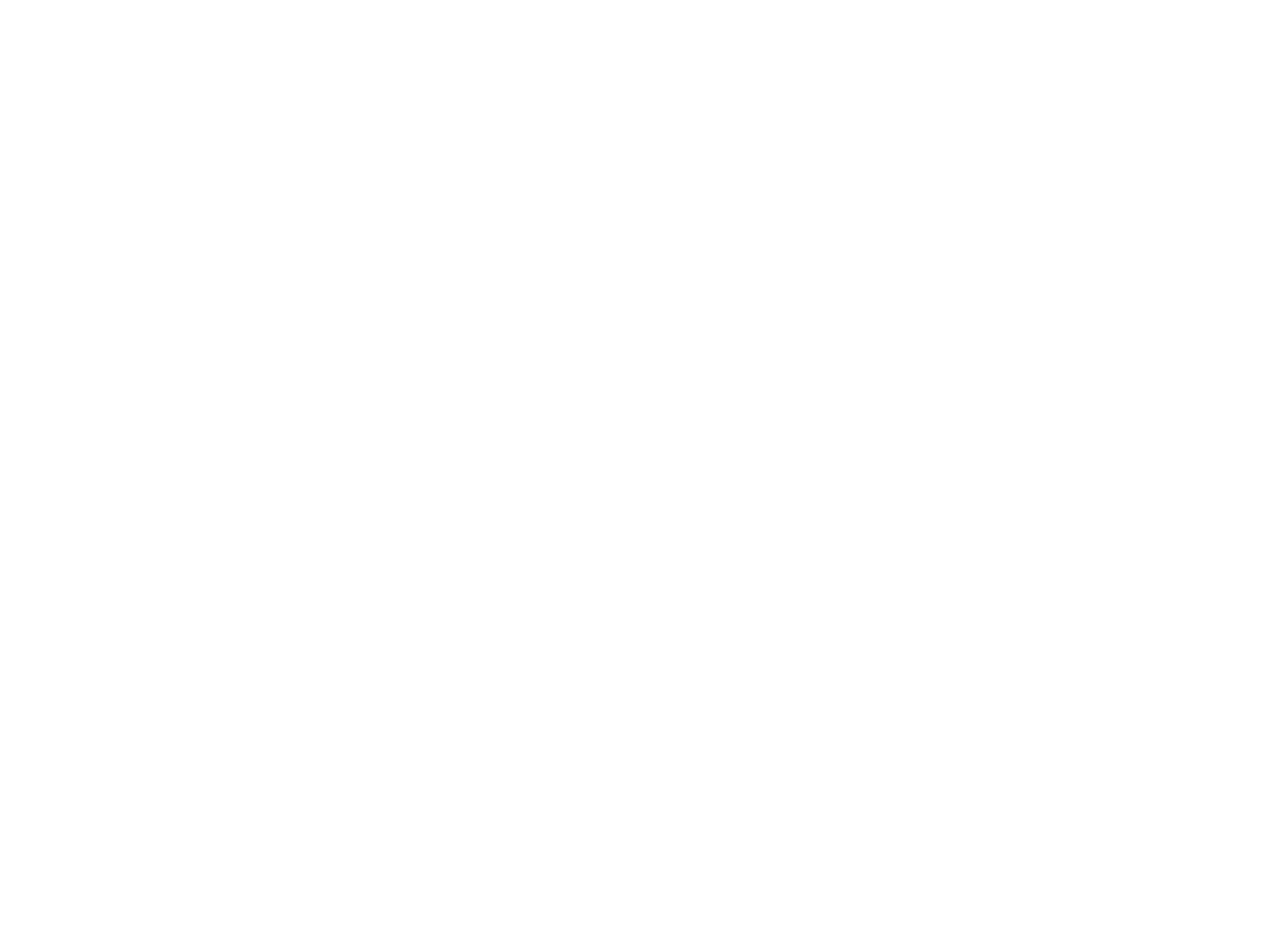
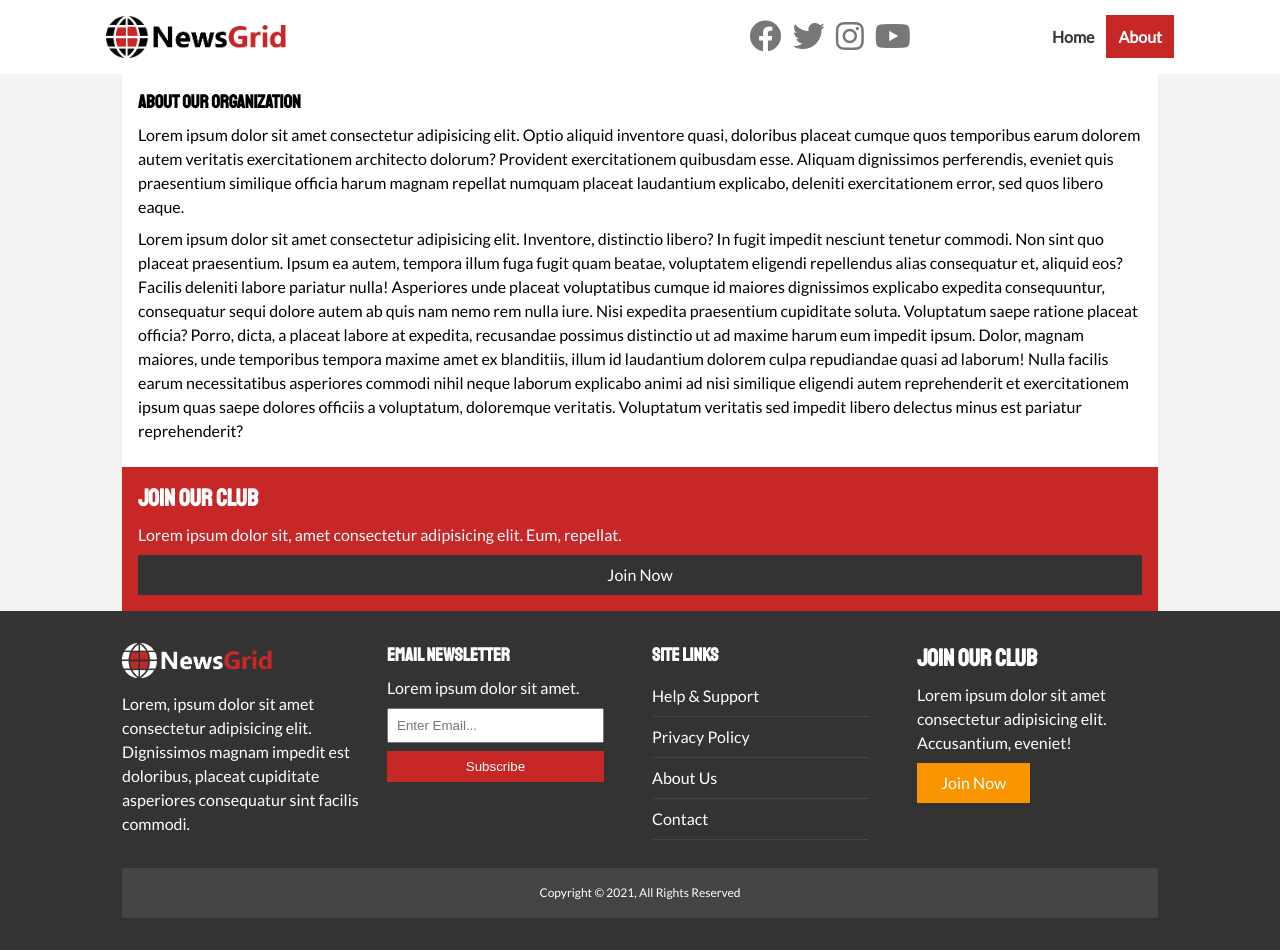
Before and after one commit to raj-prog/newsgrid, a plain HTML site: page about.html in a window 1280 px wide. Before the commit the page ends 800 px from the top, so only its background shows below. Drawn offline with Linux system fonts and the light colour scheme.

Commit message:
about page added

```diff
--- a/about.html
+++ b/about.html
@@ -0,0 +1,142 @@
+<!DOCTYPE html>
+<html lang="en">
+  <head>
+    <meta charset="UTF-8" />
+    <meta http-equiv="X-UA-Compatible" content="IE=edge" />
+    <meta name="viewport" content="width=device-width, initial-scale=1.0" />
+    <link
+      rel="stylesheet"
+      href="https://use.fontawesome.com/releases/v5.15.3/css/all.css"
+      integrity="sha384-SZXxX4whJ79/gErwcOYf+zWLeJdY/qpuqC4cAa9rOGUstPomtqpuNWT9wdPEn2fk"
+      crossorigin="anonymous"
+    />
+    <link rel="preconnect" href="https://fonts.googleapis.com" />
+    <link rel="preconnect" href="https://fonts.gstatic.com" crossorigin />
+    <link
+      href="https://fonts.googleapis.com/css2?family=Lato&family=Staatliches&display=swap"
+      rel="stylesheet"
+    />
+    <link rel="stylesheet" href="css/style.css" />
+    <link
+      rel="stylesheet"
+      media="screen and (max-width: 768px)"
+      href="css/mobile.css"
+    />
+    <link rel="shortcut icon" type="image/x-icon" href="favicon.ico" />
+    <title>NewsGrid | About</title>
+  </head>
+  <body>
+    <nav id="main-nav">
+      <div class="container">
+        <img src="img/logo.png" alt="NewsGrid" class="logo" />
+        <div class="social">
+          <a href="http://facebook.com" target="_blank"
+            ><i class="fab fa-facebook fa-2x"></i
+          ></a>
+          <a href="http://twitter.com" target="_blank"
+            ><i class="fab fa-twitter fa-2x"></i
+          ></a>
+          <a href="http://instagram.com" target="_blank"
+            ><i class="fab fa-instagram fa-2x"></i
+          ></a>
+          <a href="http://youtube.com" target="_blank"
+            ><i class="fab fa-youtube fa-2x"></i
+          ></a>
+        </div>
+        <ul>
+          <li><a href="index.html">Home</a></li>
+          <li><a class="current" href="about.html">About</a></li>
+        </ul>
+      </div>
+    </nav>
+
+    <section id="about">
+      <div class="container">
+        <div class="page-container">
+          <article class="card">
+            <h1 class="l-heading">About Our Organization</h1>
+            <p>
+              Lorem ipsum dolor sit amet consectetur adipisicing elit. Optio
+              aliquid inventore quasi, doloribus placeat cumque quos temporibus
+              earum dolorem autem veritatis exercitationem architecto dolorum?
+              Provident exercitationem quibusdam esse. Aliquam dignissimos
+              perferendis, eveniet quis praesentium similique officia harum
+              magnam repellat numquam placeat laudantium explicabo, deleniti
+              exercitationem error, sed quos libero eaque.
+            </p>
+            <p>
+              Lorem ipsum dolor sit amet consectetur adipisicing elit.
+              Inventore, distinctio libero? In fugit impedit nesciunt tenetur
+              commodi. Non sint quo placeat praesentium. Ipsum ea autem, tempora
+              illum fuga fugit quam beatae, voluptatem eligendi repellendus
+              alias consequatur et, aliquid eos? Facilis deleniti labore
+              pariatur nulla! Asperiores unde placeat voluptatibus cumque id
+              maiores dignissimos explicabo expedita consequuntur, consequatur
+              sequi dolore autem ab quis nam nemo rem nulla iure. Nisi expedita
+              praesentium cupiditate soluta. Voluptatum saepe ratione placeat
+              officia? Porro, dicta, a placeat labore at expedita, recusandae
+              possimus distinctio ut ad maxime harum eum impedit ipsum. Dolor,
+              magnam maiores, unde temporibus tempora maxime amet ex blanditiis,
+              illum id laudantium dolorem culpa repudiandae quasi ad laborum!
+              Nulla facilis earum necessitatibus asperiores commodi nihil neque
+              laborum explicabo animi ad nisi similique eligendi autem
+              reprehenderit et exercitationem ipsum quas saepe dolores officiis
+              a voluptatum, doloremque veritatis. Voluptatum veritatis sed
+              impedit libero delectus minus est pariatur reprehenderit?
+            </p>
+          </article>
+          <aside class="card bg-primary">
+            <h2>Join Our Club</h2>
+            <p>
+              Lorem ipsum dolor sit, amet consectetur adipisicing elit. Eum,
+              repellat.
+            </p>
+            <a href="#" class="btn btn-dark btn-block">Join Now</a>
+          </aside>
+        </div>
+      </div>
+    </section>
+
+    <!-- Footer -->
+    <footer id="main-footer" class="py-2">
+      <div class="container footer-container">
+        <div>
+          <img src="img/logo_light.png" alt="NewsGrid" />
+          <p>
+            Lorem, ipsum dolor sit amet consectetur adipisicing elit.
+            Dignissimos magnam impedit est doloribus, placeat cupiditate
+            asperiores consequatur sint facilis commodi.
+          </p>
+        </div>
+        <div>
+          <h3>Email Newsletter</h3>
+          <p>Lorem ipsum dolor sit amet.</p>
+          <form>
+            <input type="email" placeholder="Enter Email..." />
+            <input type="submit" value="Subscribe" class="btn btn-primary" />
+          </form>
+        </div>
+        <div>
+          <h3>Site Links</h3>
+          <ul class="list">
+            <li><a href="#">Help & Support</a></li>
+            <li><a href="#">Privacy Policy</a></li>
+            <li><a href="#">About Us</a></li>
+            <li><a href="#">Contact</a></li>
+          </ul>
+        </div>
+        <div>
+          <h2>Join Our Club</h2>
+          <p>
+            Lorem ipsum dolor sit amet consectetur adipisicing elit.
+            Accusantium, eveniet!
+          </p>
+          <a href="#" class="btn btn-secondary">Join Now</a>
+        </div>
+        <div>
+          <p>Copyright &copy; 2021, All Rights Reserved</p>
+        </div>
+      </div>
+    </footer>
+  </body>
+</html>
--- a/css/style.css
+++ b/css/style.css
@@ -268,14 +268,14 @@ h6 {
 #home-articles .articles-container {
   display: grid;
   grid-template-columns: repeat(3, 1fr);
-  grid-gap: 1rem;
+  gap: 1rem;
 }
 
 #home-articles .articles-container > *:first-child,
 #home-articles .articles-container > *:last-child {
   display: grid;
   grid-template-columns: repeat(2, 1fr);
-  grid-gap: 1rem;
+  gap: 1rem;
   align-items: center;
   grid-column: 1 / span 2;
 }
@@ -301,7 +301,7 @@ h6 {
 #main-footer .footer-container {
   display: grid;
   grid-template-columns: repeat(4, 1fr);
-  grid-gap: 1.5rem;
+  gap: 1.5rem;
 }
 
 #main-footer .footer-container > *:last-child {
```
